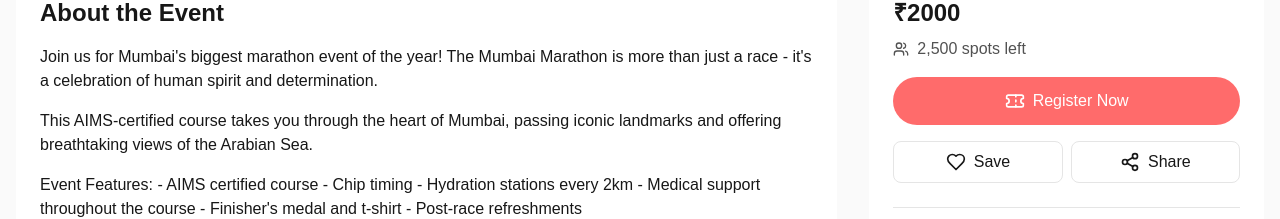
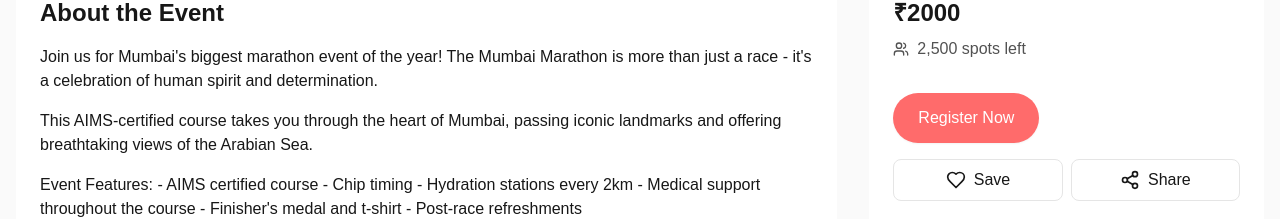
Before and after one commit to ajejey/festique, a Next.js app: page /events/1 in a window 1280 px wide. Shown: the part 603-822 px from the top of the page. Built offline with nearby package versions, Linux system fonts and the light colour scheme; a web font is replaced by a local one.

Commit message:
fix build issue

```diff
--- a/src/app/events/[id]/page.js
+++ b/src/app/events/[id]/page.js
@@ -14,6 +14,7 @@
 import RegisterButton from '../components/RegisterButton'
 import EventMap from '../components/EventMap'
 import ShareEvent from '../components/ShareEvent'
+import Link from 'next/link'
 
 // This would come from your database
 const eventData = {
@@ -216,11 +217,15 @@
                 <span>{spotsLeft.toLocaleString()} spots left</span>
               </div>
 
-              <RegisterButton
-                eventId={eventData.id}
-                isOpen={isRegistrationOpen}
-                spotsLeft={spotsLeft}
-              />
+              <div className="mt-8 flex flex-col sm:flex-row gap-4">
+                <Link
+                  href={`/events/${eventData.id}/register`}
+                  scroll={false}
+                  className="inline-flex items-center justify-center px-6 py-3 border border-transparent text-base font-medium rounded-full shadow-sm text-white bg-[#FF6B6B] hover:bg-[#ff5252] focus:outline-none focus:ring-2 focus:ring-offset-2 focus:ring-[#FF6B6B]"
+                >
+                  Register Now
+                </Link>
+              </div>
 
               <div className="mt-4 flex gap-2">
                 <button className="flex-1 flex items-center justify-center gap-2 p-2 rounded-lg border border-neutral-200 hover:bg-neutral-50 transition-colors">
```
